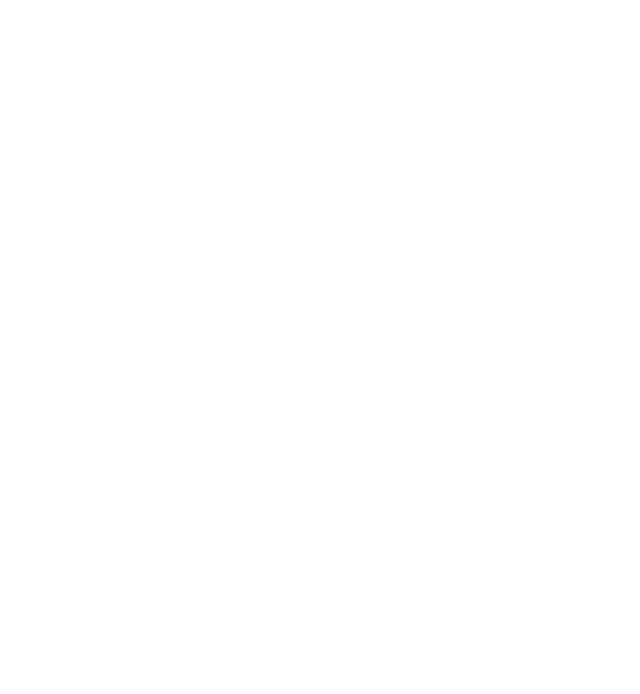
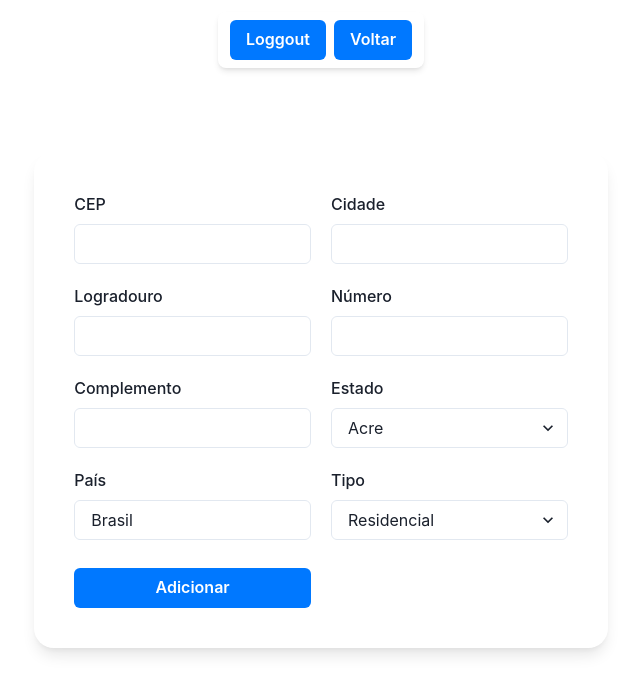
Before and after one commit to Danieljacon/react-ts-privateroute, a React (Create React App) app: page /dashboard/details/new-adress in a window 1280 px wide. Before the commit this address had no page. Shown: the top 694 px of the page, without its empty margins (319-959 px from the left). Built offline with nearby package versions, Linux system fonts and the light colour scheme; sample sign-in values are in the browser's storage.

Commit message:
validação dos dados de adicionar endereço

```diff
--- a/src/Rooter.tsx
+++ b/src/Rooter.tsx
@@ -11,6 +11,7 @@ import { Box, ChakraProvider } from "@chakra-ui/react";
 import { EditPerson } from "./pages/EditPerson";
 import { Details } from "./pages/Details";
 import { AdressProvider } from "./contexts/AdressContext";
+import { NewAdress } from "./pages/NewAdress";
 
 export const Router = () => {
   return (
@@ -34,6 +35,7 @@ export const Router = () => {
                       element={<AddNewPerson />}
                     />
                     <Route path="/dashboard/details" element={<Details />} />
+                    <Route path="/dashboard/details/new-adress" element={<NewAdress />} />
                   </Route>
                 </Routes>
               </AdressProvider>
--- a/src/pages/Dashboard/index.tsx
+++ b/src/pages/Dashboard/index.tsx
@@ -57,7 +57,7 @@ export const Dashboard = () => {
                   <Link to="/dashboard/new-person">Adicionar nova pessoa</Link>
                 </Button>
                 <Box display="flex" alignItems="center" gap={2}>
-                  {/* {page !== "0" && (
+                  {page !== "0" && (
                     <Button
                       colorScheme="messenger"
                       onClick={() => setPage((parseInt(page) - 1).toString())}
@@ -72,7 +72,7 @@ export const Dashboard = () => {
                     >
                       Próximo
                     </Button>
-                  )} */}
+                  )}
                 </Box>
               </Box>
               <Table
--- a/src/pages/Details/index.tsx
+++ b/src/pages/Details/index.tsx
@@ -1,9 +1,11 @@
 import React, { useContext, useEffect } from "react";
 import { AdressContext } from "../../contexts/AdressContext";
-import { useLocation } from "react-router-dom";
+import { Link, useLocation, useNavigate } from "react-router-dom";
+import { Box, Button, Container } from "@chakra-ui/react";
 
 export const Details = () => {
   const { state } = useLocation();
+  const navigate = useNavigate();
   const { adressList, getAdressByIdPessoa } = useContext(AdressContext);
 
   useEffect(() => {
@@ -13,5 +15,29 @@ export const Details = () => {
   useEffect(() => {
     console.log(adressList);
   }, [adressList]);
-  return <div></div>;
+
+  return (
+    <Container
+      centerContent
+      maxW="980px"
+      mt={10}
+      opacity="0"
+      animation="slidein 1s ease-in-out forwards"
+    >
+      <Box p={10} borderRadius={20} width="100%" shadow="lg">
+        <Box display="flex" alignItems="center">
+          <Button
+            onClick={() =>
+              navigate(`/dashboard/details/new-adress`, { state: state })
+            }
+            colorScheme="messenger"
+          >
+            Adicionar novo endereço
+          </Button>
+        </Box>
+
+        {/* table aqui */}
+      </Box>
+    </Container>
+  );
 };
--- /dev/null
+++ b/src/pages/NewAdress/index.tsx
@@ -0,0 +1,193 @@
+import React, { useContext, useEffect } from "react";
+import {
+  Container,
+  Center,
+  FormControl,
+  FormLabel,
+  Input,
+  Alert,
+  AlertIcon,
+  AlertTitle,
+  Button,
+  Select,
+} from "@chakra-ui/react";
+import { useForm } from "react-hook-form";
+import { useLocation } from "react-router-dom";
+import { AdressContext } from "../../contexts/AdressContext";
+import { IPersonAdress } from "../../utils/interfaces";
+import { yupResolver } from "@hookform/resolvers/yup";
+import { schemaAdress } from "../../utils/schemas";
+
+export const NewAdress = () => {
+  const { state } = useLocation();
+  const { addAdressByIdPessoa } = useContext(AdressContext);
+
+  const {
+    register,
+    handleSubmit,
+    formState: { errors },
+  } = useForm<IPersonAdress>({
+    defaultValues: {
+      estado: "AC",
+      pais: "Brasil",
+    },
+    resolver: yupResolver(schemaAdress),
+  });
+
+  // watch cep and numero fields
+  const onSubmit = (data: IPersonAdress) => {
+    data.numero = Number(data.numero);
+    data.cep = Number(data.cep);
+
+    addAdressByIdPessoa(state.idPessoa, {
+      ...data,
+      idPessoa: state.idPessoa,
+    });
+  };
+
+  return (
+    <Container>
+      <Center
+        minH={"100vh"}
+        display="grid"
+        flexDir="column"
+        opacity="0"
+        animation="slidein 1s ease-in-out forwards"
+      >
+        <FormControl
+          as="form"
+          onSubmit={handleSubmit(onSubmit)}
+          p={10}
+          borderRadius={20}
+          shadow="lg"
+          display="grid"
+          gridGap={5}
+          gridTemplateColumns="repeat(2, 1fr)"
+        >
+          <div>
+            <FormLabel>CEP</FormLabel>
+            <Input type="number" {...register("cep")} min="0" />
+            {errors.cep && (
+              <Alert status="error" borderRadius={8} mt={1}>
+                <AlertIcon />
+                <AlertTitle>{errors.cep.message}</AlertTitle>
+              </Alert>
+            )}
+          </div>
+
+          <div>
+            <FormLabel>Cidade</FormLabel>
+            <Input type="text" {...register("cidade")} />
+            {errors.cidade && (
+              <Alert status="error" borderRadius={8} mt={1}>
+                <AlertIcon />
+                <AlertTitle>{errors.cidade.message}</AlertTitle>
+              </Alert>
+            )}
+          </div>
+
+          <div>
+            <FormLabel>Logradouro</FormLabel>
+            <Input type="text" {...register("logradouro")} />
+            {errors.logradouro && (
+              <Alert status="error" borderRadius={8} mt={1}>
+                <AlertIcon />
+                <AlertTitle>{errors.logradouro.message}</AlertTitle>
+              </Alert>
+            )}
+          </div>
+
+          <div>
+            <FormLabel>Número</FormLabel>
+            <Input type="number" {...register("numero")} min="0" />
+            {errors.numero && (
+              <Alert status="error" borderRadius={8} mt={1}>
+                <AlertIcon />
+                <AlertTitle>{errors.numero.message}</AlertTitle>
+              </Alert>
+            )}
+          </div>
+
+          <div>
+            <FormLabel>Complemento</FormLabel>
+            <Input type="text" {...register("complemento")} />
+            {errors.complemento && (
+              <Alert status="error" borderRadius={8} mt={1}>
+                <AlertIcon />
+                <AlertTitle>{errors.complemento.message}</AlertTitle>
+              </Alert>
+            )}
+          </div>
+
+          <div>
+            <FormLabel>Estado</FormLabel>
+            <Select {...register("estado")}>
+              <option value="AC">Acre</option>
+              <option value="AL">Alagoas</option>
+              <option value="AP">Amapá</option>
+              <option value="AM">Amazonas</option>
+              <option value="BA">Bahia</option>
+              <option value="CE">Ceará</option>
+              <option value="DF">Distrito Federal</option>
+              <option value="ES">Espírito Santo</option>
+              <option value="GO">Goiás</option>
+              <option value="MA">Maranhão</option>
+              <option value="MT">Mato Grosso</option>
+              <option value="MS">Mato Grosso do Sul</option>
+              <option value="MG">Minas Gerais</option>
+              <option value="PA">Pará</option>
+              <option value="PB">Paraíba</option>
+              <option value="PR">Paraná</option>
+              <option value="PE">Pernambuco</option>
+              <option value="PI">Piauí</option>
+              <option value="RJ">Rio de Janeiro</option>
+              <option value="RN">Rio Grande do Norte</option>
+              <option value="RS">Rio Grande do Sul</option>
+              <option value="RO">Rondônia</option>
+              <option value="RR">Roraima</option>
+              <option value="SC">Santa Catarina</option>
+              <option value="SP">São Paulo</option>
+              <option value="SE">Sergipe</option>
+              <option value="TO">Tocantins</option>
+            </Select>
+            {errors.estado && (
+              <Alert status="error" borderRadius={8} mt={1}>
+                <AlertIcon />
+                <AlertTitle>{errors.estado.message}</AlertTitle>
+              </Alert>
+            )}
+          </div>
+
+          <div>
+            <FormLabel>País</FormLabel>
+            <Input type="text" {...register("pais")} />
+            {errors.pais && (
+              <Alert status="error" borderRadius={8} mt={1}>
+                <AlertIcon />
+                <AlertTitle>{errors.pais.message}</AlertTitle>
+              </Alert>
+            )}
+          </div>
+
+          <div>
+            <FormLabel>Tipo</FormLabel>
+            <Select {...register("tipo")}>
+              <option value="RESIDENCIAL">Residencial</option>
+              <option value="COMERCIAL">Comercial</option>
+            </Select>
+            {errors.tipo && (
+              <Alert status="error" borderRadius={8} mt={1}>
+                <AlertIcon />
+                <AlertTitle>{errors.tipo.message}</AlertTitle>
+              </Alert>
+            )}
+          </div>
+
+          <Button type="submit" w={"full"} colorScheme="messenger" mt={2}>
+            Adicionar
+          </Button>
+        </FormControl>
+      </Center>
+    </Container>
+  );
+};
--- a/src/pages/PrivateRoute/index.tsx
+++ b/src/pages/PrivateRoute/index.tsx
@@ -1,12 +1,19 @@
 import { Box, Button, Container } from "@chakra-ui/react";
 import React from "react";
 import { useContext } from "react";
-import { Outlet, Navigate, Link, useLocation } from "react-router-dom";
+import {
+  Outlet,
+  Navigate,
+  Link,
+  useLocation,
+  useNavigate,
+} from "react-router-dom";
 import { AuthContext } from "../../contexts/AuthContext";
 
 export const PrivateRoute = () => {
   const { token, handleLoggout } = useContext(AuthContext);
   const { pathname } = useLocation();
+  const navigate = useNavigate();
 
   return token ? (
     <>
@@ -34,10 +41,11 @@ export const PrivateRoute = () => {
                 colorScheme="messenger"
                 mx="1"
                 animation="opacity .5s ease-in-out forwards"
+                onClick={() => {
+                  navigate(-1);
+                }}
               >
-                <Link to={pathname.split("/").slice(0, -1).join("/")}>
-                  Voltar
-                </Link>
+                Voltar
               </Button>
             )}
           </Box>
--- a/src/utils/schemas.ts
+++ b/src/utils/schemas.ts
@@ -30,3 +30,29 @@ export const schemaPeople = yup
 			.required("O email não pode ser vazio."),
 	})
 	.required();
+
+	export const schemaAdress = yup.object().shape({
+		tipo: yup.string().required("O tipo é obrigatório."),
+		logradouro: yup
+		  .string()
+		  .min(3, "É necessário ter, no mínimo, 3 caracteres.")
+		  .required("O logradouro é obrigatório."),
+		numero: yup.string().required("O número é obrigatório."),
+		complemento: yup.string(),
+		cep: yup
+		  .string()
+		  .min(8, "É necessário ter, no mínimo, 3 caracteres.")
+		  .required("O CEP é obrigatório."),
+		cidade: yup
+		  .string()
+		  .min(2, "É necessário ter, no mínimo, 2 caracteres.")
+		  .required("A cidade é obrigatória."),
+		estado: yup
+		  .string()
+		  .min(2, "É necessário ter, no mínimo, 2 caracteres.")
+		  .required("O estado é obrigatório."),
+		pais: yup
+		  .string()
+		  .min(2, "É necessário ter, no mínimo, 2 caracteres.")
+		  .required("O país é obrigatório."),
+	  });
```
Also changed, not shown: src/contexts/AdressContext.tsx (+49 -4 lines), src/utils/interfaces.ts (+12 -2 lines).
